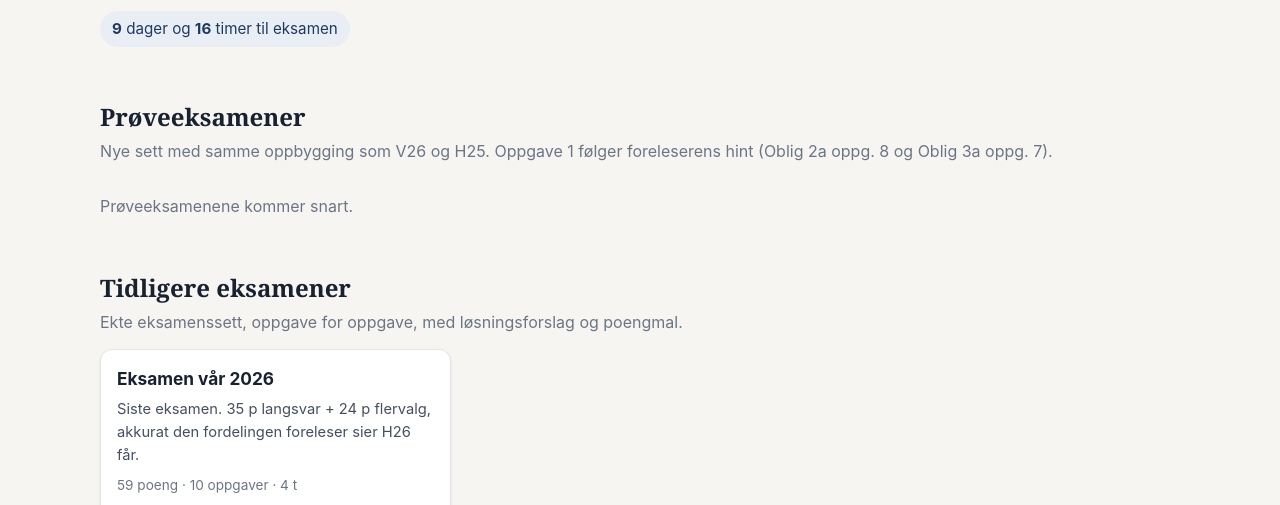
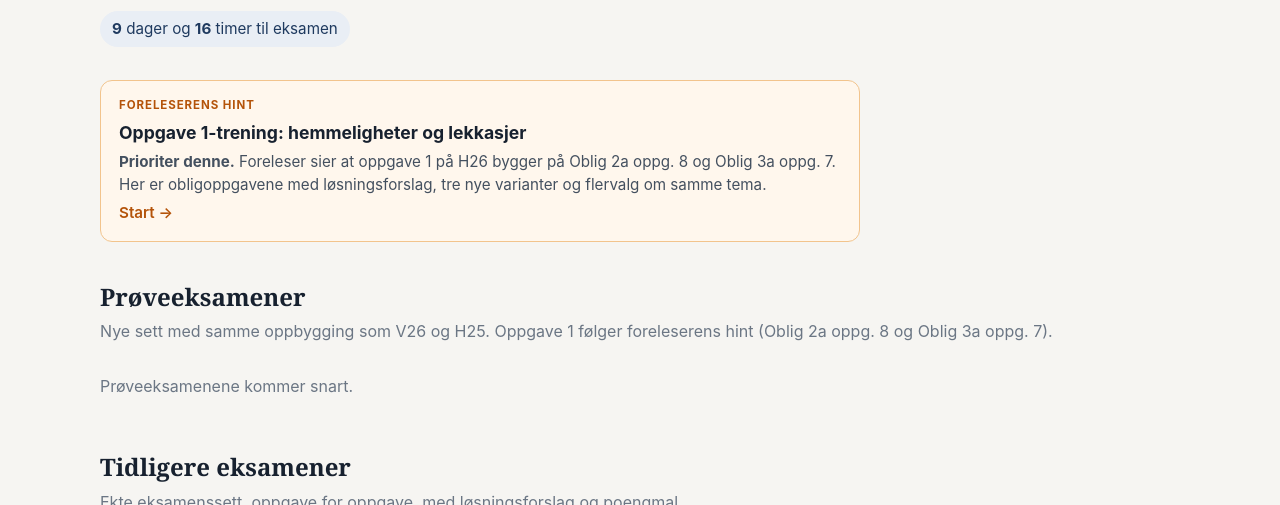
Before and after one commit to bernhardbors/stat110-web-page, a plain HTML site: page index.html in a window 1280 px wide. Shown: the part 230-735 px from the top of the page. Drawn offline with Linux system fonts and the light colour scheme.

Commit message:
Oppgave 1-trening (Oblig 2a oppg. 8, Oblig 3a oppg. 7 + tre varianter), uthevet på forsiden
- Nytt temasett med obligoppgavene, tre nye varianter og flervalg
- Temasett har bare øvingsmodus
- Markdown: lister rett etter en tekstlinje vises nå som lister

Co-Authored-By: Claude Opus 5.5 <noreply@anthropic.com>
Claude-Session: https://claude.ai/code/session_019yKd5dQqgkQr6RTjH8k1zS

```diff
--- a/css/style.css
+++ b/css/style.css
@@ -51,6 +51,13 @@ code { background: #eef1f4; padding: 0 4px; border-radius: 4px; }
 .hero h1 { font-family: var(--serif); font-size: clamp(1.8rem, 3.5vw, 2.6rem); margin: 0 0 8px; letter-spacing: -0.01em; }
 .lead { font-size: 1.08rem; color: var(--ink-2); max-width: 760px; margin: 0; }
 .countdown { display: inline-block; margin-top: 14px; padding: 6px 12px; border-radius: 999px; background: #e9eef5; color: var(--navy); font-size: 0.95rem; }
+
+.featured { display: grid; gap: 4px; margin-top: 18px; padding: 16px 18px; border-radius: var(--radius); background: #fff7ed; border: 1px solid #f2c48d; color: var(--ink); text-decoration: none; max-width: 760px; }
+.featured:hover { background: #ffefdb; }
+.featured b { font-size: 1.1rem; }
+.featured span { color: var(--ink-2); font-size: 0.95rem; }
+.featured .feat-tag { font-size: 0.72rem; text-transform: uppercase; letter-spacing: .08em; color: var(--accent); font-weight: 700; }
+.featured .go { color: var(--accent); font-weight: 600; }
 
 /* Blocks */
 .block { padding: 28px 0 6px; }
--- a/data/exams/index.json
+++ b/data/exams/index.json
@@ -6,6 +6,7 @@
   "kind": "tidligere",
   "order": 1,
   "blurb": "Siste eksamen. 35 p langsvar + 24 p flervalg, akkurat den fordelingen foreleser sier H26 får.",
+  "featured": "",
   "totalPoints": 59,
   "duration_min": 240,
   "nTasks": 10,
@@ -20,5 +21,26 @@
    "kovarians",
    "poisson-eksp"
   ]
+ },
+ {
+  "id": "oppg1",
+  "title": "Oppgave 1-trening: hemmeligheter og lekkasjer",
+  "short": "Oppgave 1",
+  "kind": "temasett",
+  "order": 0,
+  "blurb": "**Prioriter denne.** Foreleser sier at oppgave 1 på H26 bygger på Oblig 2a oppg. 8 og Oblig 3a oppg. 7. Her er obligoppgavene med løsningsforslag, tre nye varianter og flervalg om samme tema.",
+  "featured": "Foreleserens hint",
+  "totalPoints": 109,
+  "duration_min": 240,
+  "nTasks": 18,
+  "topics": [
+   "sannsynlighet",
+   "diskrete",
+   "poisson-eksp",
+   "andel",
+   "ki-test",
+   "kontinuerlig",
+   "mle"
+  ]
  }
 ]
--- a/index.html
+++ b/index.html
@@ -28,6 +28,7 @@
         <p class="lead">Skriftlig eksamen 7. desember 2026 kl. 09:00 · 4 timer · Inspera. Omtrent 60 % langsvar og 40 % flervalg med flere riktige svar.</p>
         <p id="countdown" class="countdown"></p>
       </div>
+      <div id="featured"></div>
     </section>
 
     <section class="block" id="prove-sec">
--- a/js/common.js
+++ b/js/common.js
@@ -62,17 +62,38 @@ export function md(src) {
       if (/^\s*\|/.test(first)) return table(lines);
       const h = first.match(/^(#{2,4})\s+(.*)$/);
       if (h && lines.length === 1) return `<h${h[1].length}>${inline(h[2])}</h${h[1].length}>`;
-      if (/^\s*[-*]\s+/.test(first) || /^\s*\d+[.)]\s+/.test(first)) {
-        const ordered = /^\s*\d+[.)]\s+/.test(first);
-        const items = [];
-        for (const l of lines) {
-          if (/^\s*([-*]|\d+[.)])\s+/.test(l)) items.push(l.replace(/^\s*([-*]|\d+[.)])\s+/, ""));
-          else if (items.length) items[items.length - 1] += " " + l.trim();
+      // Del blokken i avsnitt og lister (lister kan starte rett etter en tekstlinje)
+      const isItem = (l) => /^\s*([-*]|\d+[.)])\s+/.test(l) && !/^\s*\*\*/.test(l);
+      const out = [];
+      let para = [];
+      let list = null;
+      const flushPara = () => {
+        if (para.length) out.push(`<p>${inline(para.join(" "))}</p>`);
+        para = [];
+      };
+      const flushList = () => {
+        if (list) out.push(`<${list.tag}>` + list.items.map((i) => `<li>${inline(i)}</li>`).join("") + `</${list.tag}>`);
+        list = null;
+      };
+      for (const l of lines) {
+        if (isItem(l)) {
+          flushPara();
+          const tag = /^\s*\d+[.)]\s+/.test(l) ? "ol" : "ul";
+          if (!list || list.tag !== tag) {
+            flushList();
+            list = { tag, items: [] };
+          }
+          list.items.push(l.replace(/^\s*([-*]|\d+[.)])\s+/, ""));
+        } else if (list && /^\s+\S/.test(l)) {
+          list.items[list.items.length - 1] += " " + l.trim();
+        } else {
+          flushList();
+          para.push(l);
         }
-        const tag = ordered ? "ol" : "ul";
-        return `<${tag}>` + items.map((i) => `<li>${inline(i)}</li>`).join("") + `</${tag}>`;
       }
-      return `<p>${inline(lines.join(" "))}</p>`;
+      flushPara();
+      flushList();
+      return out.join("");
     })
     .join("\n");
   return html.replace(/\u0000(\d+)\u0000/g, (_, i) => esc(math[+i]));
--- a/js/exam.js
+++ b/js/exam.js
@@ -44,7 +44,7 @@ function showStart(active, wanted) {
       ${exam.note ? `<div class="prose">${md(exam.note)}</div>` : ""}
       <ul class="facts">
         <li><b>${exam.totalPoints}</b> poeng</li>
-        <li><b>${exam.duration_min / 60}</b> timer</li>
+        ${exam.kind === "temasett" ? "" : `<li><b>${exam.duration_min / 60}</b> timer</li>`}
         <li><b>${nL.length}</b> langsvar (${sum(nL)} p)</li>
         <li><b>${nF.length}</b> flervalg (${sum(nF)} p)</li>
       </ul>
@@ -58,8 +58,8 @@ function showStart(active, wanted) {
           ? `<div class="resume"><p>Du har et påbegynt forsøk i <b>${active.mode === "eksamen" ? "eksamensmodus" : "øvingsmodus"}</b>.</p>
              <div class="btns"><button class="btn primary" id="resume">Fortsett</button><button class="btn" id="discard">Forkast og start på nytt</button></div></div>`
           : `<div class="btns">
-              <button class="btn primary" data-mode="eksamen">Start eksamen · ${exam.duration_min / 60} t med tidtaker</button>
-              <button class="btn" data-mode="ovelse">Øvingsmodus · uten tid, sjekk svar underveis</button>
+              ${exam.kind === "temasett" ? "" : `<button class="btn primary" data-mode="eksamen">Start eksamen · ${exam.duration_min / 60} t med tidtaker</button>`}
+              <button class="btn ${exam.kind === "temasett" ? "primary" : ""}" data-mode="ovelse">${exam.kind === "temasett" ? "Start" : "Øvingsmodus"} · uten tid, sjekk svar underveis</button>
              </div>`
       }
       <p><a href="./">← Til forsiden</a></p>
--- a/js/home.js
+++ b/js/home.js
@@ -11,6 +11,12 @@ async function init() {
   countdown();
   setInterval(countdown, 60000);
   const runs = store.runs();
+  const feat = index.filter((e) => e.featured);
+  $("#featured").innerHTML = feat
+    .map(
+      (e) => `<a class="featured" href="eksamen.html?id=${e.id}&modus=ovelse"><span class="feat-tag">${esc(e.featured)}</span><b>${esc(e.title)}</b><span>${md(e.blurb).replace(/^<p>|<\/p>$/g, "")}</span><span class="go">Start →</span></a>`
+    )
+    .join("");
   renderList("#prove", index.filter((e) => e.kind === "prove"), runs, "Prøveeksamenene kommer snart.");
   renderList("#tidligere", index.filter((e) => e.kind === "tidligere"), runs, "Ingen ennå.");
   renderList("#temasett", index.filter((e) => e.kind === "temasett"), runs, "Temasettene kommer snart.");
```
Also changed, not shown: data/exams/oppg1.json (added, +1 -0 lines), 2 other files.
